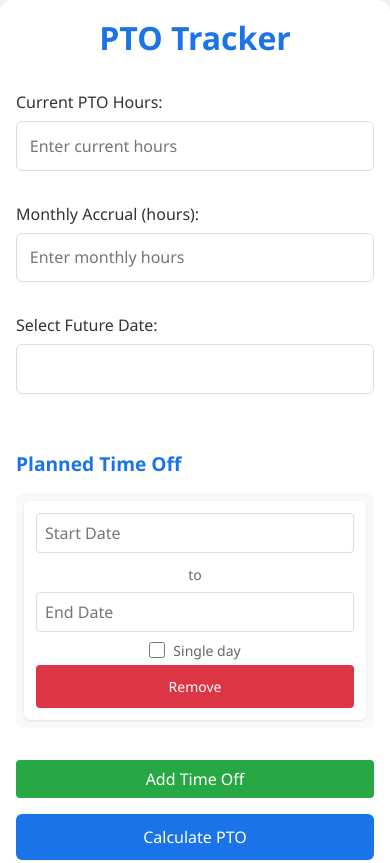
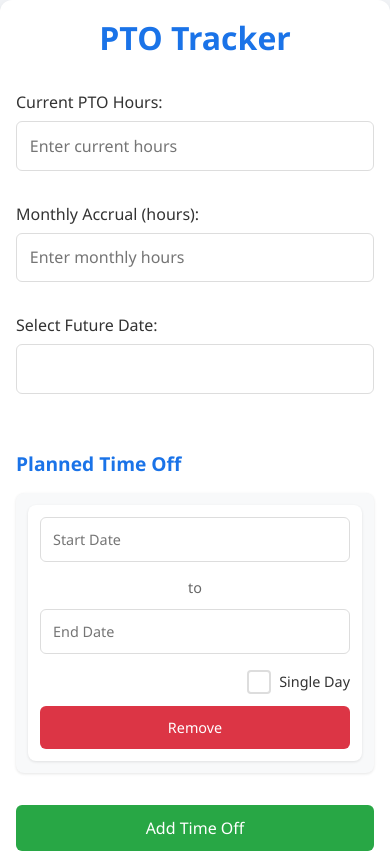
Before and after one commit to deslay1/pto_tracker, a plain HTML site: page index.html in a window 390 px wide. Shown: the top 863 px of the page. Drawn offline with nearby package versions, Linux system fonts and the light colour scheme.

Commit message:
fix single day not working

```diff
--- a/index.html
+++ b/index.html
@@ -33,8 +33,9 @@
                             <span class="to">to</span>
                             <input type="text" class="date-picker end-date" placeholder="End Date" data-datepicker="end">
                             <label class="single-day-label">
-                                <input type="checkbox" class="single-day">
-                                <span>Single day</span>
+                                <input type="checkbox" class="single-day-checkbox">
+                                <span class="checkmark"></span>
+                                Single Day
                             </label>
                             <button type="button" class="remove-day">Remove</button>
                         </div>
--- a/script.js
+++ b/script.js
@@ -22,19 +22,12 @@ document.addEventListener('DOMContentLoaded', () => {
             allowInput: true,
             minDate: new Date(), // Minimum date is today
             onChange: function(selectedDates, dateStr, instance) {
+                // Update the minimum date for the corresponding end date picker
                 const parent = instance.input.closest('.planned-day-item');
                 if (parent) {
                     const endDatePicker = parent.querySelector('.date-picker[data-datepicker="end"]');
-                    const singleDayCheckbox = parent.querySelector('.single-day');
-
                     if (endDatePicker && endDatePicker.flatpickr) {
                         endDatePicker.flatpickr.set('minDate', dateStr);
-
-                        // If single day is checked, update end date to match start date
-                        if (singleDayCheckbox && singleDayCheckbox.checked) {
-                            endDatePicker.value = dateStr;
-                            endDatePicker.flatpickr.setDate(dateStr, false);
-                        }
                     }
                 }
             }
@@ -45,30 +38,6 @@ document.addEventListener('DOMContentLoaded', () => {
             dateFormat: 'Y-m-d',
             allowInput: true,
             minDate: new Date() // Minimum date is today
-        });
-
-        // Initialize single day checkbox
-        document.querySelectorAll('.single-day').forEach(checkbox => {
-            checkbox.addEventListener('change', function() {
-                const parent = this.closest('.planned-day-item');
-                if (parent) {
-                    const startDatePicker = parent.querySelector('.date-picker[data-datepicker="start"]');
-                    const endDatePicker = parent.querySelector('.date-picker[data-datepicker="end"]');
-
-                    if (startDatePicker && endDatePicker && endDatePicker.flatpickr) {
-                        if (this.checked) {
-                            // If single day is checked, set end date to match start date
-                            const startDate = startDatePicker.value;
-                            endDatePicker.value = startDate;
-                            endDatePicker.flatpickr.setDate(startDate, false);
-                        } else {
-                            // If single day is unchecked, clear end date
-                            endDatePicker.value = '';
-                            endDatePicker.flatpickr.clear();
-                        }
-                    }
-                }
-            });
         });
     }
 
@@ -85,8 +54,9 @@ document.addEventListener('DOMContentLoaded', () => {
                 <span class="to">to</span>
                 <input type="text" class="date-picker end-date" placeholder="End Date" data-datepicker="end">
                 <label class="single-day-label">
-                    <input type="checkbox" class="single-day">
-                    <span>Single day</span>
+                    <input type="checkbox" class="single-day-checkbox">
+                    <span class="checkmark"></span>
+                    Single Day
                 </label>
                 <button type="button" class="remove-day">Remove</button>
             </div>
@@ -95,6 +65,17 @@ document.addEventListener('DOMContentLoaded', () => {
         plannedDaysList.appendChild(newDayItem);
         initializeDatePickers();
 
+        // Add single day checkbox functionality
+        const singleDayCheckbox = newDayItem.querySelector('.single-day-checkbox');
+        const endDateInput = newDayItem.querySelector('.date-picker.end-date');
+
+        singleDayCheckbox.addEventListener('change', () => {
+            endDateInput.disabled = singleDayCheckbox.checked;
+            if (singleDayCheckbox.checked) {
+                endDateInput.value = '';
+            }
+        });
+
         // Add remove button functionality
         const removeBtn = newDayItem.querySelector('.remove-day');
         removeBtn.addEventListener('click', (e) => {
@@ -102,13 +83,29 @@ document.addEventListener('DOMContentLoaded', () => {
             const allItems = document.querySelectorAll('.planned-day-item');
 
             if (allItems.length === 1) {
+                // If this is the only row, clear all fields
                 parent.querySelectorAll('.date-picker').forEach(input => {
                     input.value = '';
                 });
-                parent.querySelector('.single-day').checked = false;
+                parent.querySelector('.single-day-checkbox').checked = false;
+                parent.querySelector('.date-picker.end-date').disabled = false;
             } else {
+                // If there are multiple rows, remove this one
                 parent.remove();
                 initializeDatePickers();
+            }
+        });
+    });
+
+    // Add single day checkbox functionality to existing items
+    document.querySelectorAll('.planned-day-item').forEach(item => {
+        const singleDayCheckbox = item.querySelector('.single-day-checkbox');
+        const endDateInput = item.querySelector('.date-picker.end-date');
+
+        singleDayCheckbox.addEventListener('change', () => {
+            endDateInput.disabled = singleDayCheckbox.checked;
+            if (singleDayCheckbox.checked) {
+                endDateInput.value = '';
             }
         });
     });
@@ -120,11 +117,14 @@ document.addEventListener('DOMContentLoaded', () => {
             const allItems = document.querySelectorAll('.planned-day-item');
 
             if (allItems.length === 1) {
+                // If this is the only row, clear all fields
                 parent.querySelectorAll('.date-picker').forEach(input => {
                     input.value = '';
                 });
-                parent.querySelector('.single-day').checked = false;
+                parent.querySelector('.single-day-checkbox').checked = false;
+                parent.querySelector('.date-picker.end-date').disabled = false;
             } else {
+                // If there are multiple rows, remove this one
                 parent.remove();
                 initializeDatePickers();
             }
@@ -161,9 +161,17 @@ document.addEventListener('DOMContentLoaded', () => {
         plannedDays.forEach(day => {
             const startDateInput = day.querySelector('.date-picker[data-datepicker="start"]').value;
             const endDateInput = day.querySelector('.date-picker[data-datepicker="end"]').value;
+            const singleDayCheckbox = day.querySelector('.single-day-checkbox');
 
-            if (startDateInput && endDateInput) {
+            if (startDateInput) {
                 const startDate = new Date(startDateInput);
+
+                // If it's a single day, only count one day
+                if (singleDayCheckbox.checked) {
+                    if (startDate <= futureDate) {
+                        totalPTO -= 8; // 8 hours for a single day
+                    }
+                } else if (endDateInput) {
                     const endDate = new Date(endDateInput);
 
                     // Only count dates that are before or equal to the future date
@@ -178,6 +186,7 @@ document.addEventListener('DOMContentLoaded', () => {
                     const totalHours = daysDiff * 8;
                     totalPTO -= totalHours;
                 }
+            }
         });
 
         // Update result
--- a/styles.css
+++ b/styles.css
@@ -105,149 +105,144 @@ button:hover {
 .planned-day-item {
     display: flex;
     gap: 0.5rem;
-    margin-bottom: 0.5rem;
-    padding: 0.5rem;
+    margin-bottom: 0.75rem;
+    padding: 0.75rem;
     background: #f8f9fa;
-    border-radius: 6px;
+    border-radius: 8px;
     width: 100%;
     max-width: 100%;
+    box-shadow: 0 1px 3px rgba(0, 0, 0, 0.1);
 }
 
 .date-range {
     display: flex;
     align-items: center;
-    gap: 0.5rem;
+    gap: 0.75rem;
     flex: 1;
-    padding: 0.5rem;
+    padding: 0.75rem;
     background: white;
-    border-radius: 6px;
+    border-radius: 8px;
     box-shadow: 0 1px 3px rgba(0, 0, 0, 0.1);
     max-width: 100%;
     flex-wrap: wrap;
+    justify-content: flex-start;
+}
+
+.date-range > * {
+    flex-shrink: 0;
+    display: flex;
+    align-items: center;
 }
 
 .to {
     font-size: 0.9rem;
     color: #666;
     white-space: nowrap;
+    min-width: 30px;
+    display: flex;
+    align-items: center;
+    justify-content: center;
 }
 
 .date-picker {
     flex: 1;
-    padding: 0.5rem;
+    padding: 0.75rem;
     border: 1px solid #ddd;
-    border-radius: 4px;
+    border-radius: 6px;
     min-width: 120px;
     max-width: 120px;
+    font-size: 0.9rem;
+    display: flex;
+    align-items: center;
+    justify-content: center;
 }
 
-.hours-input {
-    max-width: 100px;
-    padding: 0.5rem;
-    border: 1px solid #ddd;
+.date-picker:focus {
+    border-color: #1a73e8;
+    box-shadow: 0 0 0 2px rgba(26, 115, 232, 0.1);
+}
+
+.single-day-label {
+    display: flex;
+    align-items: center;
+    gap: 0.5rem;
+    cursor: pointer;
+    font-size: 0.9rem;
+    flex-shrink: 0;
+    min-width: 120px;
+    justify-content: flex-end;
+}
+
+.single-day-checkbox {
+    display: none;
+}
+
+.checkmark {
+    position: relative;
+    display: flex;
+    align-items: center;
+    justify-content: center;
+    width: 1.2rem;
+    height: 1.2rem;
+    border: 2px solid #ddd;
     border-radius: 4px;
+    transition: all 0.2s ease;
+    box-sizing: border-box;
+}
+
+.checkmark:after {
+    content: "";
+    position: absolute;
+    width: 0.4rem;
+    height: 0.8rem;
+    border: solid white;
+    border-width: 0 2px 2px 0;
+    transform: rotate(45deg);
+    transition: all 0.2s ease;
+}
+
+.single-day-checkbox:checked + .checkmark {
+    background-color: #1a73e8;
+    border-color: #1a73e8;
+}
+
+.single-day-checkbox:checked + .checkmark:after {
+    transform: rotate(45deg) scale(1);
 }
 
 .remove-day {
     background-color: #dc3545;
     color: white;
     border: none;
-    padding: 0.5rem 0.75rem;
-    border-radius: 4px;
+    padding: 0.75rem 1rem;
+    border-radius: 6px;
     cursor: pointer;
     transition: background-color 0.2s;
     white-space: nowrap;
     min-width: 80px;
-    font-size: 0.875rem;
+    font-size: 0.9rem;
+    flex-shrink: 0;
+    display: flex;
+    align-items: center;
+    justify-content: center;
+}
+
+.remove-day:hover {
+    background-color: #c82333;
 }
 
 #add-day-btn {
     background-color: #28a745;
     color: white;
     border: none;
-    padding: 0.5rem 1rem;
-    border-radius: 4px;
+    padding: 0.75rem;
+    border-radius: 6px;
     cursor: pointer;
     transition: background-color 0.2s;
     margin-top: 1rem;
     width: 100%;
     max-width: 100%;
-}
-
-.flatpickr-day.selected.start {
-    background: #1a73e8 !important;
-}
-
-.flatpickr-day.selected.end {
-    background: #1557b0 !important;
-}
-
-.flatpickr-day.inRange {
-    background: rgba(26, 115, 232, 0.1) !important;
-}
-
-.flatpickr-day:hover, .flatpickr-day:focus {
-    background: #1557b0 !important;
-}
-
-.flatpickr-day.today {
-    border-color: #1a73e8;
-}
-
-.flatpickr-calendar {
-    z-index: 1000 !important;
-}
-
-.single-day-label {
-    display: flex;
-    align-items: center;
-    gap: 0.5rem;
-    font-size: 0.875rem;
-    color: #666;
-    cursor: pointer;
-    white-space: nowrap;
-}
-
-.single-day-label input[type="checkbox"] {
-    width: 16px;
-    height: 16px;
-    cursor: pointer;
-}
-
-.single-day-label span {
-    line-height: 1.5;
-}
-
-.single-day-label:hover {
-    color: #333;
-}
-
-.single-day-label input[type="checkbox"]:checked + span {
-    font-weight: 500;
-    color: #1a73e8;
-}
-
-/* Hide end date and 'to' when single day is checked */
-.single-day:checked ~ .date-picker[data-datepicker="end"],
-.single-day:checked ~ .to {
-    display: none;
-}
-
-/* Adjust spacing when end date is hidden */
-.single-day:checked ~ .remove-day {
-    margin-left: 0.5rem;
-}
-
-/* Ensure proper spacing in mobile view */
-@media (max-width: 768px) {
-    .single-day:checked ~ .date-picker[data-datepicker="end"],
-    .single-day:checked ~ .to {
-        display: none;
-    }
-
-    .single-day:checked ~ .remove-day {
-        margin-top: 0.5rem;
-    }
+    font-size: 1rem;
 }
 
 /* Mobile styles */
@@ -258,12 +253,12 @@ button:hover {
 
     .date-range {
         flex-direction: column;
-        gap: 0.25rem;
+        gap: 0.5rem;
         padding: 0.75rem;
     }
 
     .date-picker {
-        min-width: 100%;
+        width: 100%;
         max-width: 100%;
         margin-bottom: 0.25rem;
     }
@@ -272,18 +267,31 @@ button:hover {
         width: 100%;
         text-align: center;
         padding: 0.25rem;
-        font-size: 0.875rem;
+    }
+
+    .single-day-label {
+        width: 100%;
+        justify-content: flex-end;
+        margin-top: 0.25rem;
+        margin-bottom: 0.25rem;
+    }
+
+    .checkmark {
+        width: 1.5rem;
+        height: 1.5rem;
+    }
+
+    .planned-day-item {
+        flex-direction: column;
+        gap: 0.75rem;
     }
 
     .remove-day {
         width: 100%;
         padding: 0.75rem;
-        font-size: 0.875rem;
-    }
-
-    .planned-day-item {
-        flex-direction: column;
-        gap: 0.5rem;
+        display: flex;
+        align-items: center;
+        justify-content: center;
     }
 
     input[type="number"] {
@@ -323,6 +331,16 @@ button:hover {
         text-align: center;
     }
 
+    .single-day-label {
+        min-width: 120px;
+        justify-content: flex-end;
+    }
+
+    .checkmark {
+        width: 1.2rem;
+        height: 1.2rem;
+    }
+
     .remove-day {
         min-width: 80px;
         padding: 0.5rem 1rem;
@@ -332,7 +350,8 @@ button:hover {
 /* Add smooth transitions */
 .date-picker,
 .remove-day,
-button {
+button,
+.checkmark {
     transition: all 0.2s ease-in-out;
 }
 
@@ -342,3 +361,45 @@ button:hover {
     transform: translateY(-1px);
     box-shadow: 0 2px 4px rgba(0, 0, 0, 0.1);
 }
+
+.single-day-checkbox:checked + .checkmark {
+    transform: scale(1.1);
+}
+
+/* Prevent text overflow */
+.date-picker {
+    overflow: hidden;
+    text-overflow: ellipsis;
+    white-space: nowrap;
+}
+
+/* Fix iOS input styling */
+input[type="text"] {
+    -webkit-appearance: none;
+    -moz-appearance: none;
+    appearance: none;
+}
+
+.flatpickr-day.selected.start {
+    background: #1a73e8 !important;
+}
+
+.flatpickr-day.selected.end {
+    background: #1557b0 !important;
+}
+
+.flatpickr-day.inRange {
+    background: rgba(26, 115, 232, 0.1) !important;
+}
+
+.flatpickr-day:hover, .flatpickr-day:focus {
+    background: #1557b0 !important;
+}
+
+.flatpickr-day.today {
+    border-color: #1a73e8;
+}
+
+.flatpickr-calendar {
+    z-index: 1000 !important;
+}
```
Lines whose indentation alone changed are shown as unchanged.
